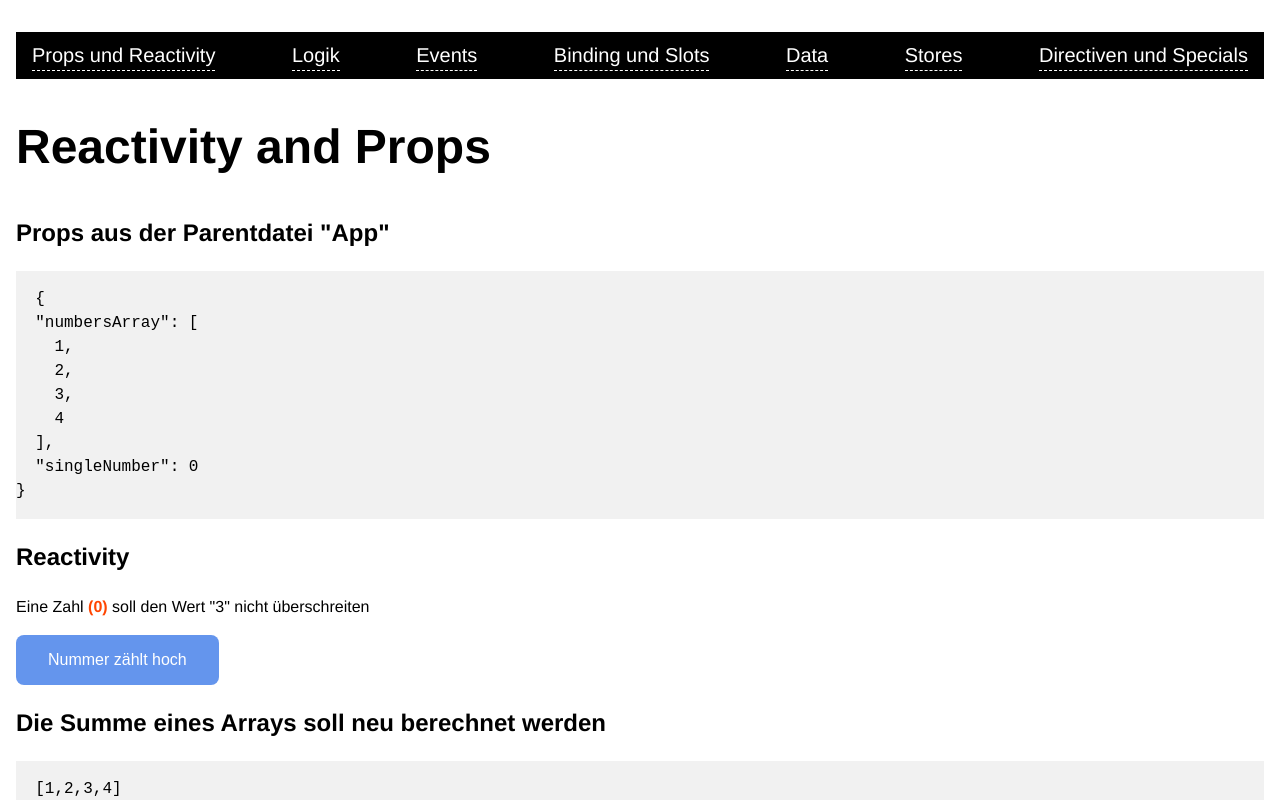
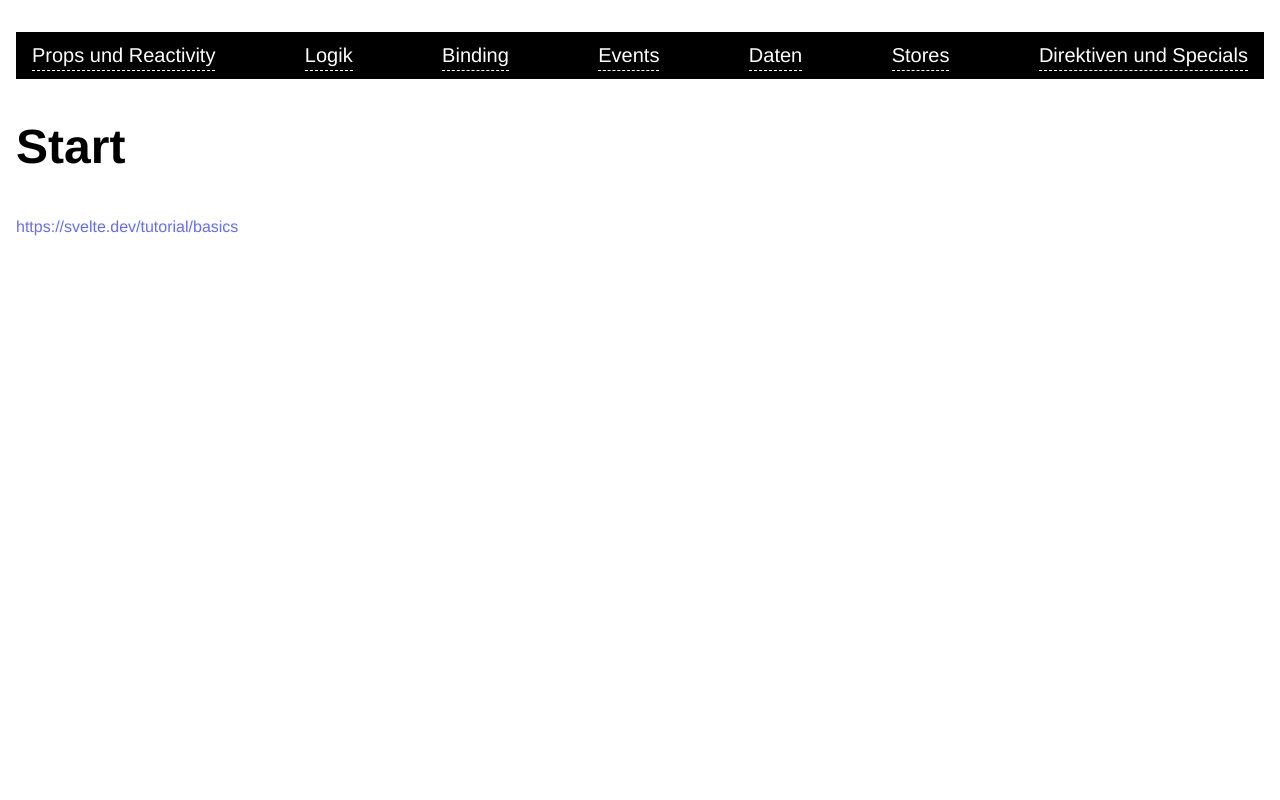
Before and after one commit to Clabaste/svelte-mwx-tech, a Svelte app: page /events in a window 1280 px wide. Shown: the top 800 px of the page. Built offline with nearby package versions, Linux system fonts and the light colour scheme.

Commit message:
add routing with svelte:component

```diff
--- a/src/App.svelte
+++ b/src/App.svelte
@@ -1,6 +1,9 @@
 <script>
+// @ts-nocheck
+
   import Counter from './lib/Reactivity.svelte'
   import theme from './stores/theme.js'
+
   import {onMount} from "svelte";
   import Logic from "./lib/Logic.svelte";
   import Events from "./lib/Events.svelte";
@@ -8,35 +11,26 @@
   import Data from "./lib/Data.svelte";
   import Stores from "./lib/Stores.svelte";
     import Directives from './lib/Directives.svelte';
+    import Start from './lib/Start.svelte'
 
-  let page
   onMount(() => {
     onRouteChange();
   });
 
+
+  let page = window.location.hash.slice(1)
+  let pathComponent = Start
+  let pathData = {}
   const onRouteChange = () => {
-    const path = window.location.hash.slice(1);
-    if (path === '/') {
-      page = 'reactivity';
-    } else if (path === '/logic') {
-      page = 'logic';
-    }  else if (path === '/events') {
-      page = 'events';
-    }
-    else if (path === '/binding') {
-      page = 'binding';
-    }
-    else if (path === '/data') {
-      page = 'data';
-    }
-    else if (path === '/stores') {
-      page = 'stores';
-    }
-    else if (path === '/directives') {
-      page = 'directives';
-    }
-    else {
-      window.location.hash = '/';
+    page = window.location.hash.slice(1)
+    const selectedObj = routes.filter((route) => route.path === page)[0]
+    console.info('selectedObj ', selectedObj)
+    if(selectedObj) {
+      pathComponent = selectedObj.component
+      pathData = selectedObj.data
+    }else {
+      pathComponent = Start
+      pathData = {}
     }
   };
 
@@ -64,9 +58,49 @@
   function eventForward () {
     alert('event Forwarded')
   }
+
+  const routes = [
+    {
+        path: '/props',
+        name: 'Props und Reactivity',
+        component: Counter,
+        data: counterData
+    },
+    {
+        path: '/logic',
+        name: 'Logik',
+        component: Logic,
+        data: logicData
+    },
+    {
+        path: '/binding',
+        name: 'Binding',
+        component: Binding
+    },
+    {
+        path: '/events',
+        name: 'Events',
+        component: Events
+    },
+    {
+        path: '/data',
+        name: 'Daten',
+        component: Data
+    },
+    {
+        path: '/stores',
+        name: 'Stores',
+        component: Stores
+    },
+    {
+        path: '/directives',
+        name: 'Direktiven und Specials',
+        component: Directives
+    },
+]
 </script>
+<svelte:window on:hashchange={onRouteChange} />
 
-<svelte:window on:hashchange={onRouteChange} />
 <svelte:head>
   {#if $theme === 'dark'}
 		<style>
@@ -88,81 +122,26 @@
 </svelte:head>
 <nav class="mainnavi">
   <ul class="mainnavi__list">
-    <li>
-      <a
-              class="nav__list-link"
-              class:nav__list-link--active={page === 'reactivity'}
-              href="#/">Props und Reactivity</a
-      >
-    </li>
-    <li>
-      <a
-              class="nav__list-link"
-              class:nav__list-link--active={page === '/ifelse'}
-              href="#/logic">Logik</a
-      >
-    </li>
-    <li>
-      <a
-              class="nav__list-link"
-              class:nav__list-link--active={page === '/events'}
-              href="#/events">Events</a
-      >
-    </li>
-    <li>
-      <a
-              class="nav__list-link"
-              class:nav__list-link--active={page === '/binding'}
-              href="#/binding">Binding und Slots</a
-      >
-    </li>
-    <li>
-      <a
-              class="nav__list-link"
-              class:nav__list-link--active={page === '/data'}
-              href="#/data">Data</a
-      >
-    </li>
+    {#each routes as { path, name }, i}
+      <li >
+        <a
+                class="mainnavi__list-link"
+                class:mainnavi__list-link--active={page === path}
+                href={`#${path}`}>{name}
+        </a>
+      </li>
+    {/each}
+  </ul>
+</nav>
 
-    <li>
-      <a
-              class="nav__list-link"
-              class:nav__list-link--active={page === '/stores'}
-              href="#/stores">Stores</a
-      >
+{#if page === '/events'}
+    <svelte:component this={pathComponent}   on:blur={eventForward}/>
+  {:else }
+    <svelte:component this={pathComponent} {...pathData}/>
+{/if}
 
 
 
-
-    <li>
-      <a
-              class="nav__list-link"
-              class:nav__list-link--active={page === '/directives'}
-              href="#/directives">Directiven und Specials</a
-      >
-    </li>
-  </ul>
-</nav>
-<main>
-  {#if page === 'reactivity'}
-    <Counter {...counterData} />
-  {:else if page === 'logic'}
-    <Logic {...logicData} />
-  {:else if page === 'events'}
-    <Events  on:blur={eventForward}/>
-  {:else if page === 'binding'}
-    <Binding/>
-  {:else if page === 'data'}
-    <Data/>
-
-  {:else if page === 'stores'}
-  <Stores/>
-
-  {:else if page === 'directives'}
-  <Directives/>
-
-    {/if}
-</main>
 
 
 <style lang="scss">
@@ -176,8 +155,12 @@
       list-style: none;
       display: flex;
       justify-content: space-between;
-      padding: 8px $gridH;
-      a {
+      padding:0 $gridH;
+      li {
+        padding: 8px 0;
+      }
+    }
+    &__list-link {
         display: block;
         font-size: 20px;
         color: #FFF;
@@ -185,7 +168,6 @@
 
 
       }
-    }
   }
   button {
     margin: 4px $gridH;
--- /dev/null
+++ b/src/lib/Start.svelte
@@ -0,0 +1,9 @@
+<script>
+
+</script>
+
+
+<h1>Start</h1>
+<p>
+    <a href="https://svelte.dev/tutorial/basics">https://svelte.dev/tutorial/basics</a>
+</p>
```
Also changed, not shown: src/lib/Events.svelte (+0 -11 lines).
